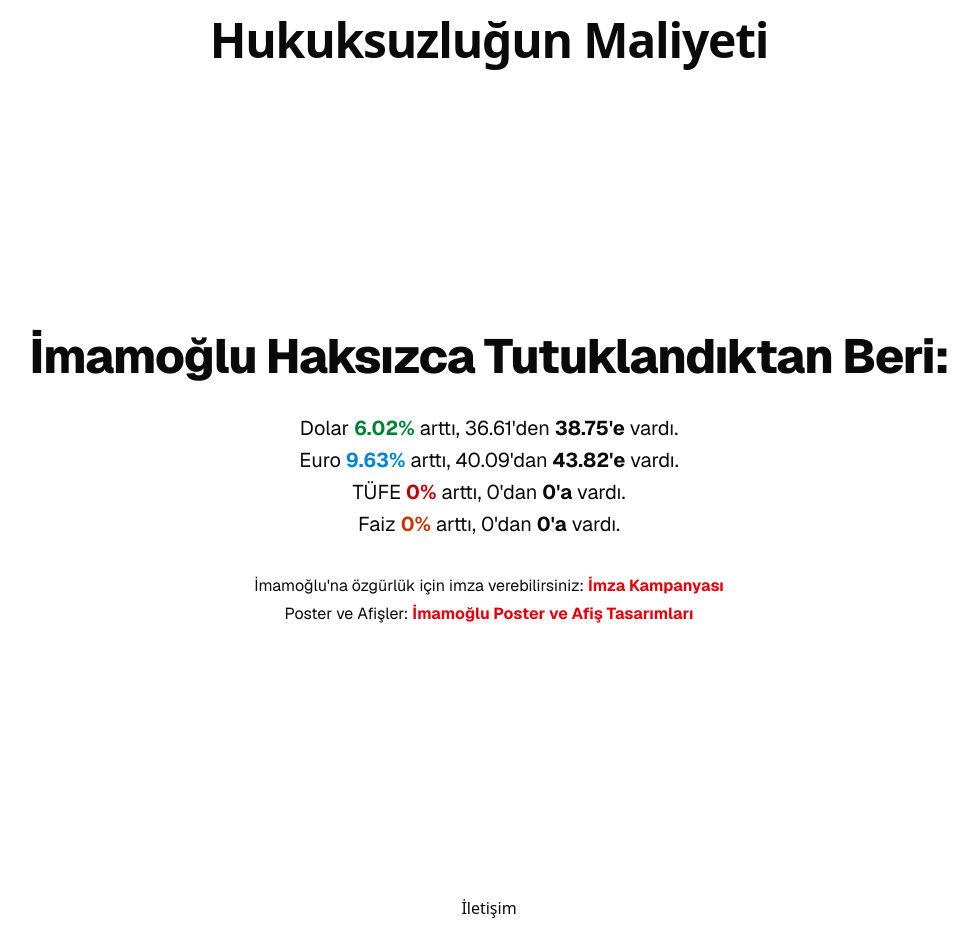
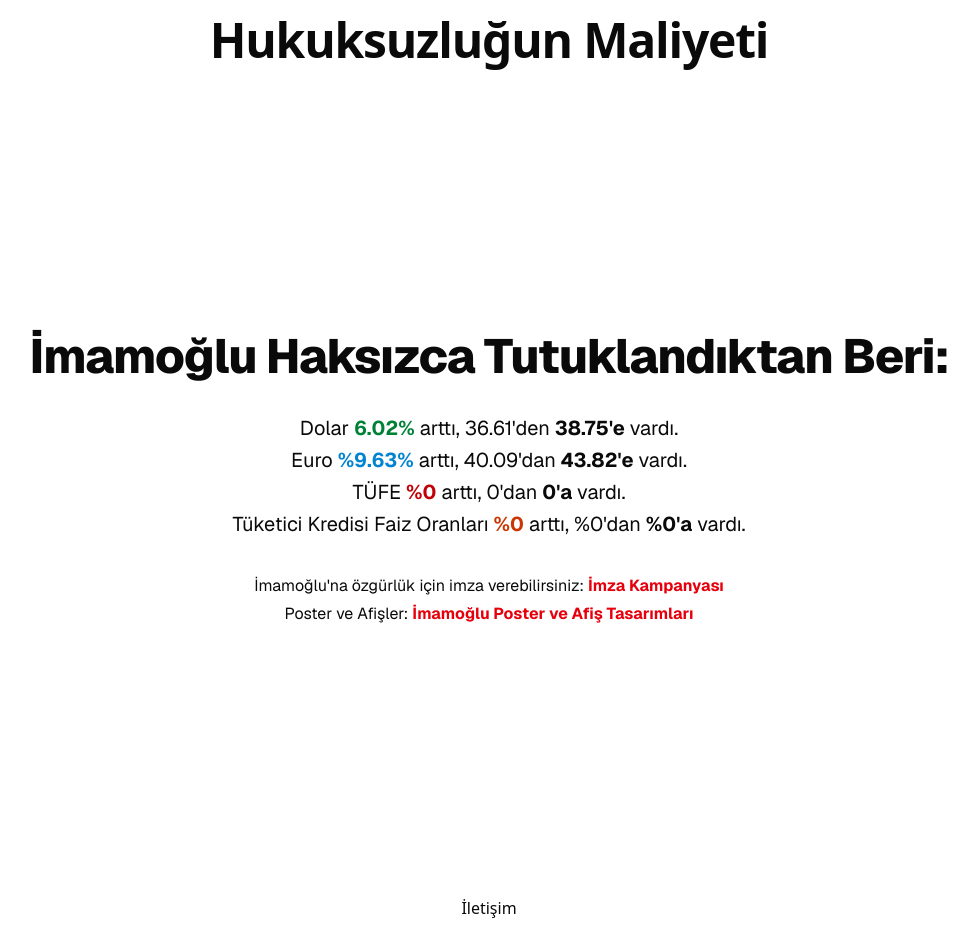
Before and after one commit to Notenlish/hukuksuzlugun-bedeli, a Next.js app in the folder frontend/my-app/: page / in a window 1280 px wide. Shown: the whole page, without its empty margins (151-1129 px from the left). Built offline with nearby package versions, Linux system fonts and the light colour scheme; no server answers.

Commit message:
Update page.tsx

```diff
--- a/frontend/my-app/src/app/page.tsx
+++ b/frontend/my-app/src/app/page.tsx
@@ -19,7 +19,7 @@ export default function Home() {
     {
       type: "DAILY_EUR_TRY",
       format_template:
-        "Euro <span class='text-sky-600 font-bold'>{changePercentage}%</span> arttı, {startValue}{den} <b>{endValue}{e}</b> vardı.",
+        "Euro <span class='text-sky-600 font-bold'>%{changePercentage}%</span> arttı, {startValue}{den} <b>{endValue}{e}</b> vardı.",
       changePercentage: 9.63,
       startValue: 40.09,
       endValue: 43.82,
@@ -27,7 +27,7 @@ export default function Home() {
     {
       type: "MONTHLY_CPI",
       format_template:
-        "TÜFE <span class='text-red-700 font-bold'>{changePercentage}%</span> arttı, {startValue}{den} <b>{endValue}{e}</b> vardı.",
+        "TÜFE <span class='text-red-700 font-bold'>%{changePercentage}</span> arttı, {startValue}{den} <b>{endValue}{e}</b> vardı.",
       changePercentage: 0,
       startValue: 0,
       endValue: 0,
@@ -35,7 +35,7 @@ export default function Home() {
     {
       type: "INTEREST(WEEKLY)",
       format_template:
-        "Faiz <span class='text-orange-700 font-bold'>{changePercentage}%</span> arttı, {startValue}{den} <b>{endValue}{e}</b> vardı.",
+        "Tüketici Kredisi Faiz Oranları <span class='text-orange-700 font-bold'>%{changePercentage}</span> arttı, %{startValue}{den} <b>%{endValue}{e}</b> vardı.",
       changePercentage: 0,
       startValue: 0,
       endValue: 0,
```
